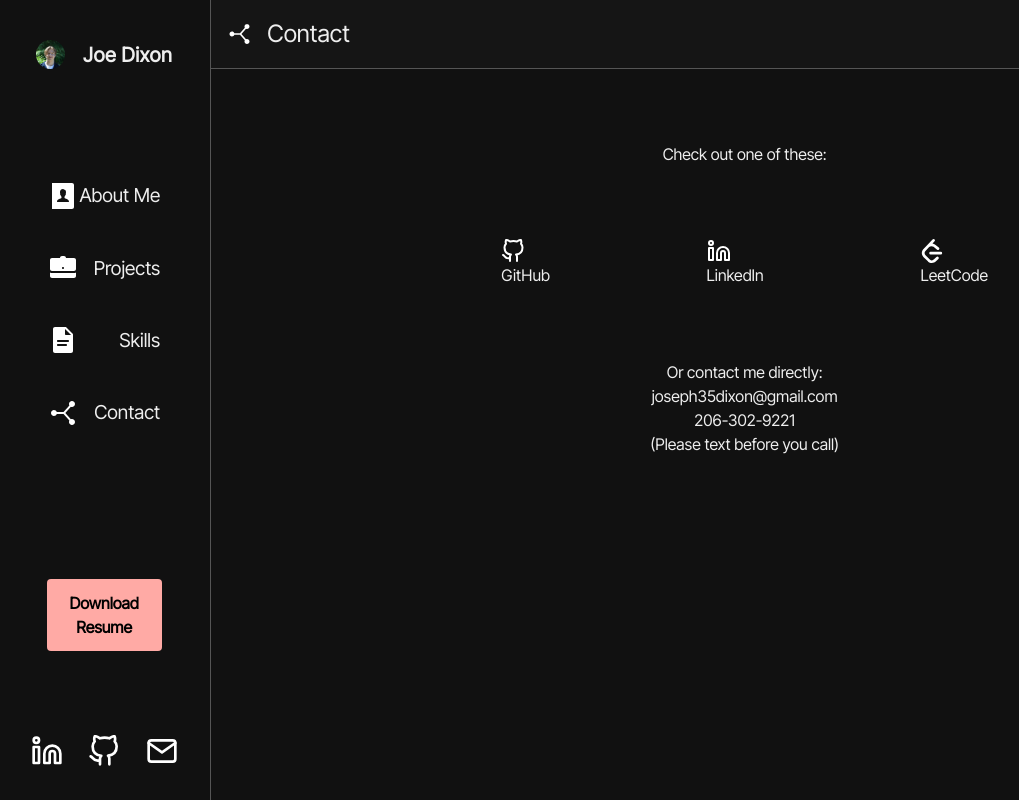
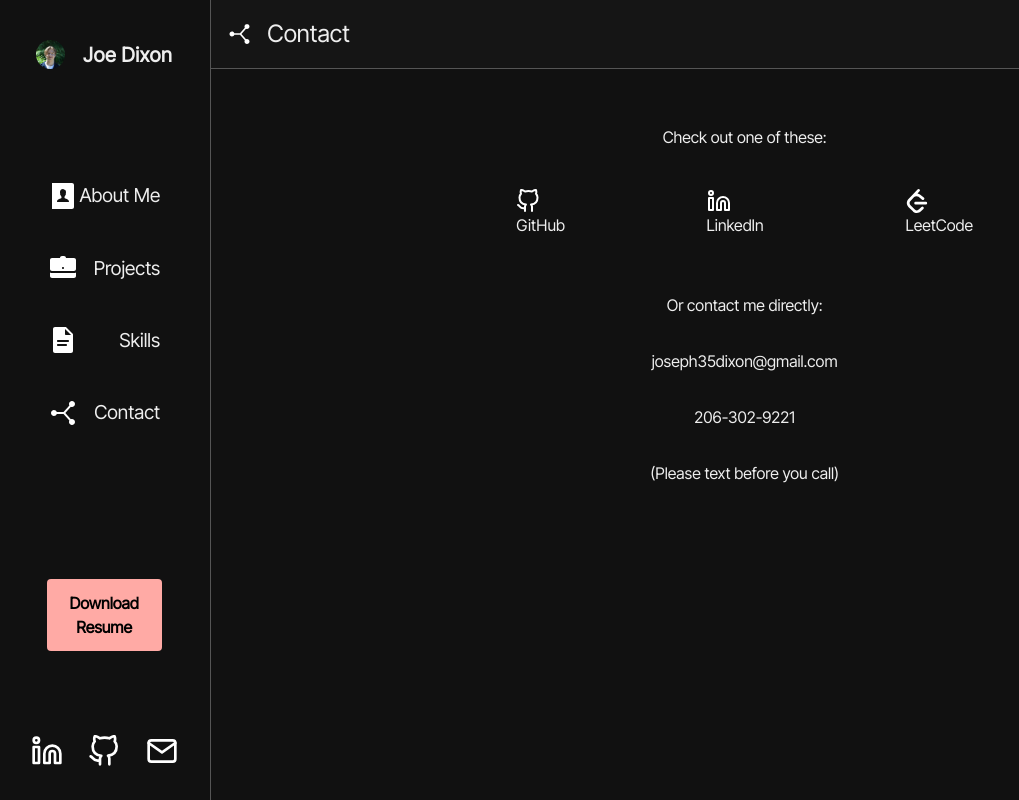
Before and after one commit to joerdixon/my-portfolio-2, a React (Create React App) app: page / in a window 1280 px wide. Both pictures are taken after a click on the element "Contact". Shown: the whole page, without its empty margins (2-1021 px from the left). Built offline with nearby package versions, Linux system fonts and the light colour scheme.

Commit message:
better contact layout

```diff
--- a/src/components/Page/Pages/Contact/Contact.jsx
+++ b/src/components/Page/Pages/Contact/Contact.jsx
@@ -15,22 +15,19 @@ function Contact() {
                 <h2>Contact</h2>
             </div>
             {/* Main Contact Content Container */}
-            <div className='flex flex-col justify-evenly h-2/3'>
-                <div className='text-center'>
+            <div className='flex flex-col justify-evenly'>
+                <div className='text-center mt-14'>
                     Check out one of these:
                 </div>
                 {/* Populates all of my contact links */}
-                <div>
+                <div className='m-10'>
                     <Links />
                 </div>
-                <div className='text-center flex flex-col'>
-                    <p>Or contact me directly:</p>
-                    <p><a className='block' href='mailto:joseph35dixon@gmail.com' target='_blank' rel="noreferrer">joseph35dixon@gmail.com</a></p>
-                    <p><a className='block' href='tel:2063029221'>206-302-9221</a></p>
-                    <p>(Please text before you call)</p>
-                </div>
-                <div>
-
+                <div className='text-center flex flex-col justify-evenly'>
+                    <p className='m-4'>Or contact me directly:</p>
+                    <p className='m-4'><a className='block' href='mailto:joseph35dixon@gmail.com' target='_blank' rel="noreferrer">joseph35dixon@gmail.com</a></p>
+                    <p className='m-4'><a className='block' href='tel:2063029221'>206-302-9221</a></p>
+                    <p className='m-4'>(Please text before you call)</p>
                 </div>
             </div>
         </div>
```
